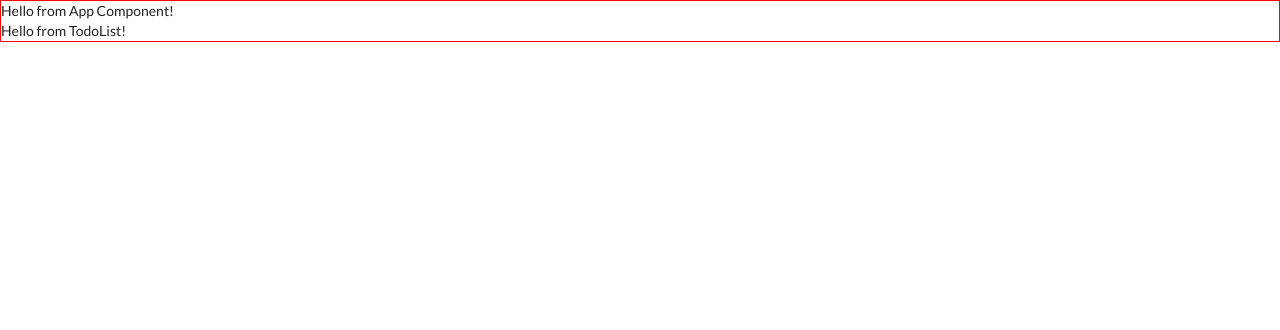
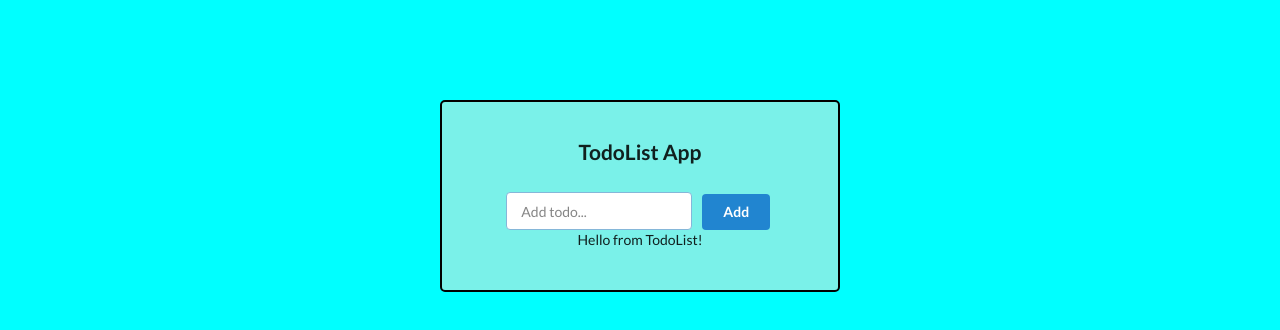
Before and after one commit to lawrenceyoon/React-App--TodoList, a React (Create React App) app: page / in a window 1280 px wide. Shown: the top 330 px of the page. Built offline with nearby package versions, Linux system fonts and the light colour scheme.

Commit message:
Finished input bar, now shows value of text

```diff
--- a/src/components/TodoList.js
+++ /dev/null
@@ -1,16 +0,0 @@
-// dependencies
-import React from 'react';
-// local files
-import './TodoList.scss';
-
-class TodoList extends React.Component {
-  render() {
-    return (
-      <div className="TodoList">
-        Hello from TodoList!
-      </div>
-    );
-  };
-};
-
-export default TodoList;
--- a/src/components/app/App.js
+++ b/src/components/app/App.js
@@ -2,14 +2,46 @@
 import React from 'react';
 // local files
 import './App.scss';
-import TodoList from '../TodoList';
+import InputBar from '../inputbar/InputBar'
+import TodoList from '../todolist/TodoList';
 
 class App extends React.Component {
+  // state
+  state = {
+    todos: [],
+    currentTodo: {
+      todo: "",
+      key: ""
+    }
+  };
+  // event handlers
+  onFormSubmit = (event) => {
+    event.preventDefault();
+  };
+
+  onInputChange = (event) => {
+    this.setState({
+      currentTodo: {
+        todo: event.target.value,
+        key: Date.now()
+      }
+    });
+  };
+
   render() {
     return (
       <div className="App">
-        Hello from App Component!
-        <TodoList />
+
+        <div className="title">
+          TodoList App
+        </div>
+
+        <form onSubmit={this.onFormSubmit}>
+          <InputBar onInputChange={this.onInputChange} value={this.state.currentTodo.todo} />
+          <button className="ui primary button" type="submit">Add</button>
+        </form>
+
+        <TodoList todos={this.state.todos} />
       </div>
     );
   };
--- a/src/components/app/App.scss
+++ b/src/components/app/App.scss
@@ -1,5 +1,26 @@
-$red: red;
+$main-bg: #00FFFF;
+
+body {
+  background-color: $main-bg;
+}
 
 .App {
-  border: 1px solid $red;
+  border: 2px solid black;
+  border-radius: 5px;
+  background: rgb(15,36,42);
+  background: linear-gradient(90deg, rgba(15,36,42,1) 0%, rgba(122,241,233,1) 0%);
+  width: 400px;
+  margin: 100px auto 0 auto;
+  padding: 40px 0;
+  text-align: center;
+
+  .title {
+    font-weight: bold;
+    font-size: 1.5em;
+    margin-bottom: 30px;
+  }
+
+  .ui.primary.button {
+    margin-left: 10px;
+  }
 }
--- /dev/null
+++ b/src/components/inputbar/InputBar.js
@@ -0,0 +1,13 @@
+// dependencies
+import React from 'react';
+// local files
+
+const InputBar = (props) => {
+  return (
+    <div className="InputBar ui input focus">
+      <input type="text" onChange={props.onInputChange} value={props.value} placeholder="Add todo..." />
+    </div>
+  );
+};
+
+export default InputBar;
--- /dev/null
+++ b/src/components/todolist/TodoList.js
@@ -0,0 +1,14 @@
+// dependencies
+import React from 'react';
+// local files
+import './TodoList.scss';
+
+const TodoList = () => {
+  return (
+    <div className="TodoList">
+      Hello from TodoList!
+    </div>
+  );
+};
+
+export default TodoList;
```
Also changed, not shown: src/components/todolist/TodoList.scss (added).
